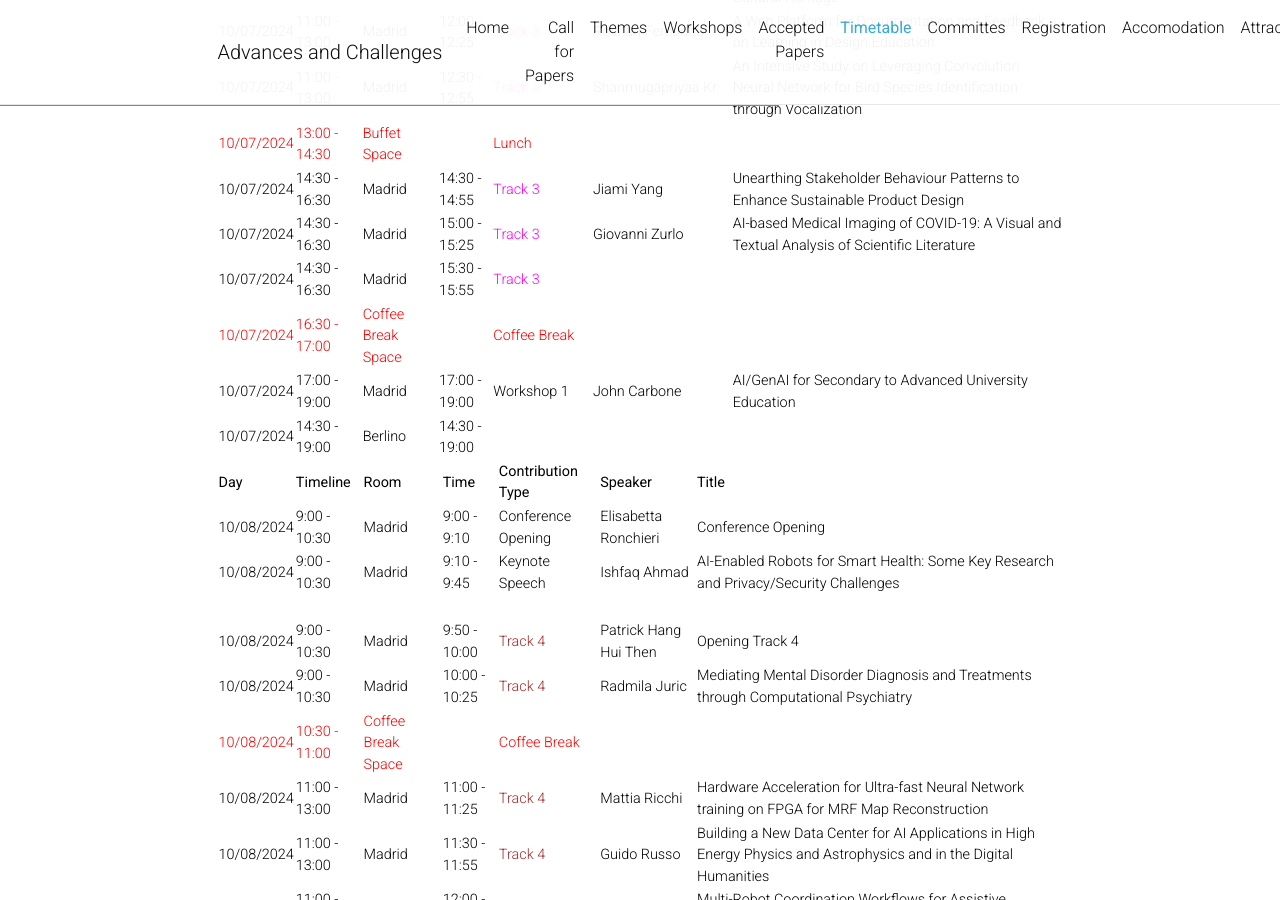
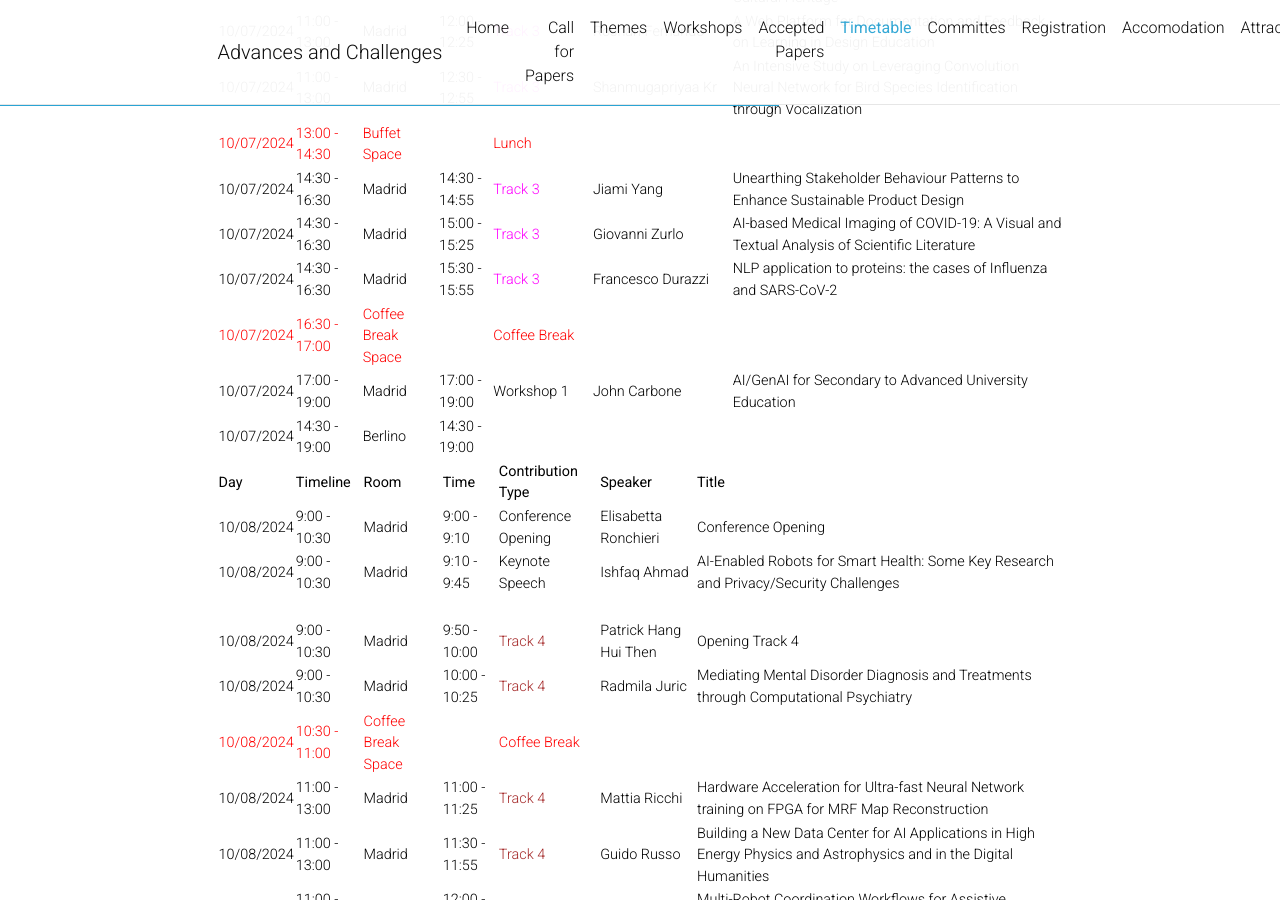
Before and after one commit to GenAI4DPS/advances-challenges, a Jekyll site: the page built from _pages/timetable.md, in a window 1280 px wide and 900 px high, scrolled down 1870 px. Built offline with Jekyll 4.4.1, drawn with Linux system fonts in a browser that asks for light colours; comment, search, counter and statistics services are not loaded; a style sheet for code colours, icons or effects is not loaded.

Commit message:
Update timetable.md

```diff
--- a/_pages/timetable.md
+++ b/_pages/timetable.md
@@ -49,7 +49,7 @@ Day | Timeline | Room | Time | Contribution Type | Speaker | Title
 <span style='color: red;'>10/07/2024</span> | <span style='color: red;'>13:00 - 14:30</span> | <span style='color: red;'>Buffet Space</span> | |<span style='color: red;'>Lunch</span>|||
 10/07/2024 | 14:30 - 16:30 | Madrid | 14:30 - 14:55 | <span style='color: magenta;'>Track 3</span> | Jiami Yang | Unearthing Stakeholder Behaviour Patterns to Enhance Sustainable Product Design
 10/07/2024 | 14:30 - 16:30 | Madrid | 15:00 - 15:25 | <span style='color: magenta;'>Track 3</span> | Giovanni Zurlo | AI-based Medical Imaging of COVID-19: A Visual and Textual Analysis of Scientific Literature
-10/07/2024 | 14:30 - 16:30 | Madrid | 15:30 - 15:55 | <span style='color: magenta;'>Track 3</span> |  |
+10/07/2024 | 14:30 - 16:30 | Madrid | 15:30 - 15:55 | <span style='color: magenta;'>Track 3</span> | Francesco Durazzi | NLP application to proteins: the cases of Influenza and SARS-CoV-2
 <span style='color: red;'>10/07/2024</span> | <span style='color: red;'>16:30 - 17:00</span> | <span style='color: red;'>Coffee Break Space</span> || <span style='color: red;'>Coffee Break</span>||
 10/07/2024 | 17:00 - 19:00 | Madrid | 17:00 - 19:00 | Workshop 1 | John Carbone | AI/GenAI for Secondary to Advanced University Education
 10/07/2024 | 14:30 - 19:00 | Berlino |14:30 - 19:00 ||
```
